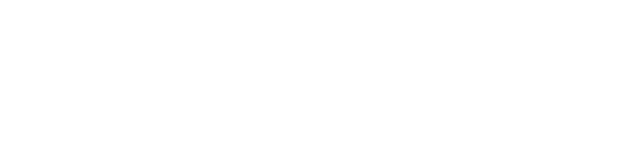
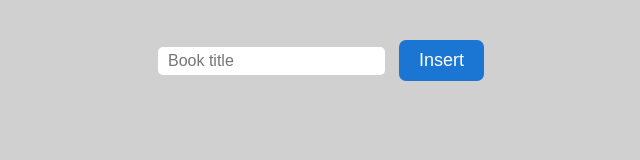
Before and after one commit to Duduhiro/odin-library, a plain HTML site: page index.html in a window 1280 px wide. Shown: the whole page, without its empty margins (319-959 px from the left). Drawn offline with Linux system fonts and the light colour scheme.

Commit message:
Did the html and part of js

```diff
--- a/index.html
+++ b/index.html
@@ -4,8 +4,16 @@
     <meta charset="UTF-8">
     <meta name="viewport" content="width=device-width, initial-scale=1.0">
     <title>Odin - library</title>
+    <link rel="stylesheet" href="reset.css">
+    <link rel="stylesheet" href="style.css">
 </head>
 <body>
+    <div class="append">
+        <input id="bookname" type="text" placeholder="Book title">
+        <button id="insert-book" onclick="appendBook()">Insert</button>
+    </div>
+    <div id="bookshelf" class="bookshelf">
 
+    </div>
 </body>
 </html>
--- /dev/null
+++ b/reset.css
@@ -0,0 +1,53 @@
+/* http://meyerweb.com/eric/tools/css/reset/ */
+/* v1.0 | 20080212 */
+
+html, body, div, span, applet, object, iframe,
+h1, h2, h3, h4, h5, h6, p, blockquote, pre,
+a, abbr, acronym, address, big, cite, code,
+del, dfn, em, font, img, ins, kbd, q, s, samp,
+small, strike, strong, sub, sup, tt, var,
+b, u, i, center,
+dl, dt, dd, ol, ul, li,
+fieldset, form, label, legend,
+table, caption, tbody, tfoot, thead, tr, th, td {
+	margin: 0;
+	padding: 0;
+	border: 0;
+	outline: 0;
+	font-size: 100%;
+	vertical-align: baseline;
+	background: transparent;
+}
+body {
+	line-height: 1;
+}
+ol, ul {
+	list-style: none;
+}
+blockquote, q {
+	quotes: none;
+}
+blockquote:before, blockquote:after,
+q:before, q:after {
+	content: '';
+	content: none;
+}
+
+/* remember to define focus styles! */
+:focus {
+	outline: 0;
+}
+
+/* remember to highlight inserts somehow! */
+ins {
+	text-decoration: none;
+}
+del {
+	text-decoration: line-through;
+}
+
+/* tables still need 'cellspacing="0"' in the markup */
+table {
+	border-collapse: collapse;
+	border-spacing: 0;
+}
--- a/style.css
+++ b/style.css
@@ -0,0 +1,39 @@
+body, html {
+    width: 100%;
+    height: 100%;
+    display: flex;
+    flex-direction: column;
+    align-items: center;
+    justify-content: start;
+    background-color: #d0d0d0;
+}
+
+.append {
+    margin-top: 40px;
+}
+
+.append input {
+    border: none;
+    border-radius: 5px;
+    outline: none;
+    font-size: 16px;
+    margin-right: 10px;
+    padding: 5px 10px 5px 10px;
+}
+
+.append button {
+    background-color: #1a76d2;
+    color: white;
+    font-size: 18px;
+    border: none;
+    border-radius: 7px;
+    outline: none;
+    padding: 10px 20px 10px 20px;
+}
+
+.bookshelf {
+    width: 100%;
+    display: flex;
+    justify-content: space-between;
+    flex-wrap: wrap;
+}
```
Also changed, not shown: script.js (+24 -0 lines).
